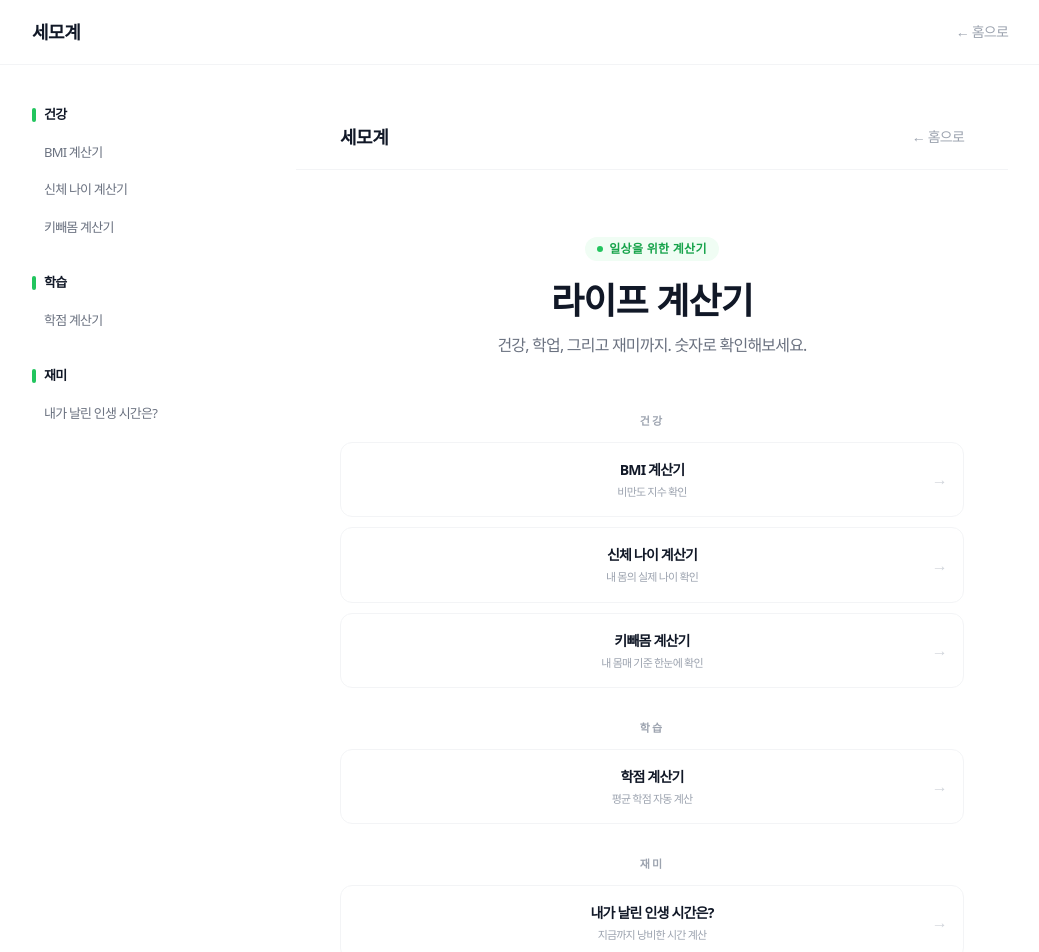
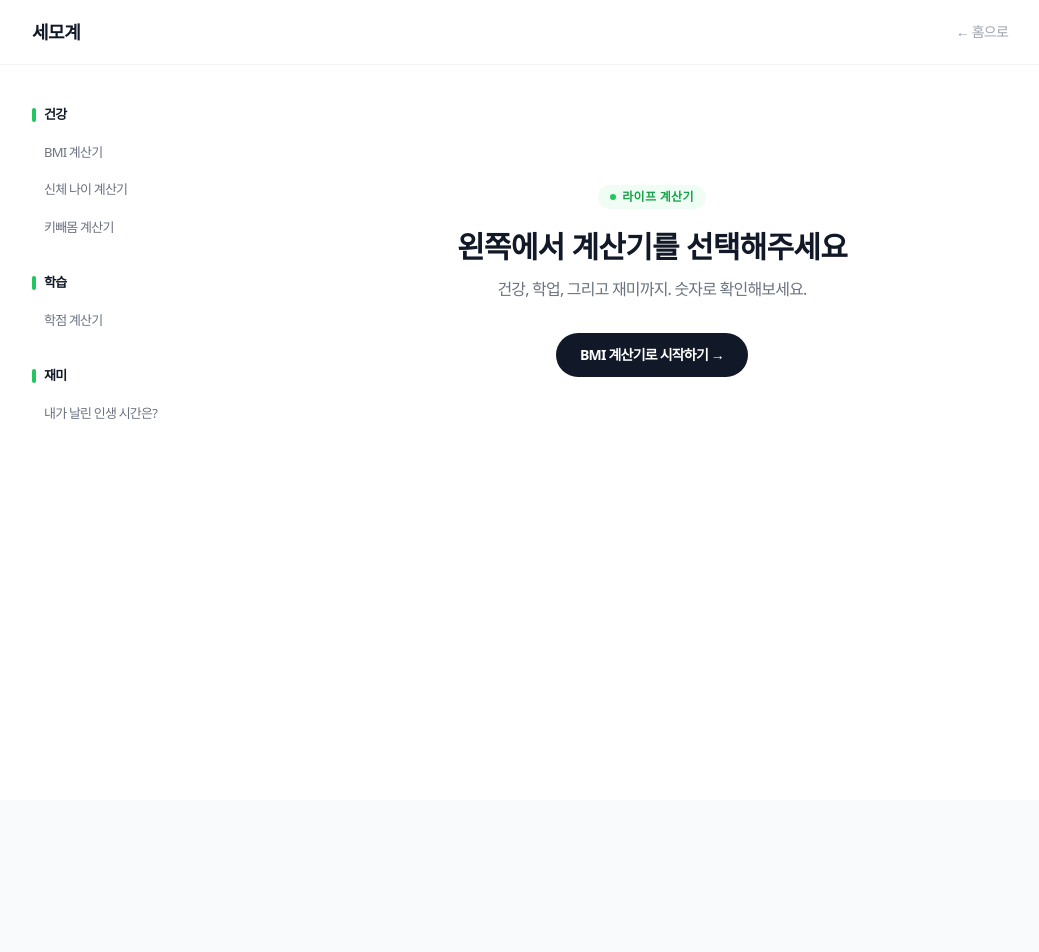
Before and after one commit to greentea2417/semogye-calculator, a Next.js app: page /life in a window 1280 px wide. Shown: the top 952 px of the page, without its empty margins (120-1159 px from the left). After the commit the page ends 800 px from the top, so only its background shows below. Built offline with nearby package versions, Linux system fonts and the light colour scheme; a web font is replaced by a local one.

Commit message:
refactor: 라이프 인덱스를 사이드바용 안내 화면으로 변경
Refactored LifePage component to include a new layout and improved structure for the calculator selection.

```diff
--- a/app/life/page.tsx
+++ b/app/life/page.tsx
@@ -1,91 +1,24 @@
 import Link from "next/link";
-
-function Item({ href, title, desc }) {
-  return (
-    <Link
-      href={href}
-      className="relative flex items-center justify-center p-4 rounded-xl border border-gray-100 bg-white hover:border-green-200 hover:shadow-sm transition-all group"
-    >
-      <div className="text-center">
-        <p className="text-[14px] font-bold text-gray-900 group-hover:text-green-600 transition-colors">
-          {title}
-        </p>
-        <p className="text-[11px] text-gray-400 mt-1">{desc}</p>
-      </div>
-      <span className="absolute right-4 top-1/2 -translate-y-1/2 text-gray-300 group-hover:text-green-500 group-hover:translate-x-0.5 transition-all">
-        →
-      </span>
-    </Link>
-  );
-}
 
 export default function LifePage() {
   return (
-    <div className="min-h-screen bg-white">
-      {/* 네비게이션 */}
-      <nav className="sticky top-0 z-50 bg-white/80 backdrop-blur-md border-b border-gray-100">
-        <div className="max-w-2xl mx-auto px-6 h-16 flex items-center justify-between">
-          <Link href="/" className="font-extrabold text-lg tracking-tight text-gray-900">
-            세모계
-          </Link>
-          <Link
-            href="/"
-            className="text-sm text-gray-400 hover:text-gray-700 transition-colors"
-          >
-            ← 홈으로
-          </Link>
-        </div>
-      </nav>
-
-      <main className="max-w-2xl mx-auto px-6 py-16">
-        <div className="text-center mb-14">
+    <div className="flex flex-col items-center justify-center text-center py-16 md:py-20">
       <span className="inline-flex items-center gap-1.5 px-3 py-1 rounded-full bg-green-50 text-green-600 text-xs font-semibold tracking-wide mb-5">
         <span className="w-1.5 h-1.5 rounded-full bg-green-500" />
-            일상을 위한 계산기
+        라이프 계산기
       </span>
-          <h1 className="text-3xl md:text-4xl font-extrabold tracking-tight text-gray-900">
-            라이프 계산기
+      <h1 className="text-2xl md:text-3xl font-extrabold tracking-tight text-gray-900 mb-3">
+        왼쪽에서 계산기를 선택해주세요
       </h1>
-          <p className="mt-3 text-gray-500">
+      <p className="text-gray-500 mb-8">
         건강, 학업, 그리고 재미까지. 숫자로 확인해보세요.
       </p>
-        </div>
-
-        <div className="space-y-8">
-          <section>
-            <h2 className="text-center text-[11px] font-bold text-gray-400 tracking-[0.2em] uppercase mb-3">
-              건강
-            </h2>
-            <div className="space-y-2.5">
-              <Item href="/life/bmi" title="BMI 계산기" desc="비만도 지수 확인" />
-              <Item href="/life/body-age" title="신체 나이 계산기" desc="내 몸의 실제 나이 확인" />
-              <Item href="/life/kbm" title="키빼몸 계산기" desc="내 몸매 기준 한눈에 확인" />
-            </div>
-          </section>
-
-          <section>
-            <h2 className="text-center text-[11px] font-bold text-gray-400 tracking-[0.2em] uppercase mb-3">
-              학습
-            </h2>
-            <div className="space-y-2.5">
-              <Item href="/life/grade" title="학점 계산기" desc="평균 학점 자동 계산" />
-            </div>
-          </section>
-
-          <section>
-            <h2 className="text-center text-[11px] font-bold text-gray-400 tracking-[0.2em] uppercase mb-3">
-              재미
-            </h2>
-            <div className="space-y-2.5">
-              <Item
-                href="/life/waste-time"
-                title="내가 날린 인생 시간은?"
-                desc="지금까지 낭비한 시간 계산"
-              />
-            </div>
-          </section>
-        </div>
-      </main>
+      <Link
+        href="/life/bmi"
+        className="px-6 py-3 rounded-full bg-gray-900 text-white text-sm font-semibold hover:bg-gray-800 transition-colors"
+      >
+        BMI 계산기로 시작하기 →
+      </Link>
     </div>
   );
 }
```
Lines whose indentation alone changed are shown as unchanged.
